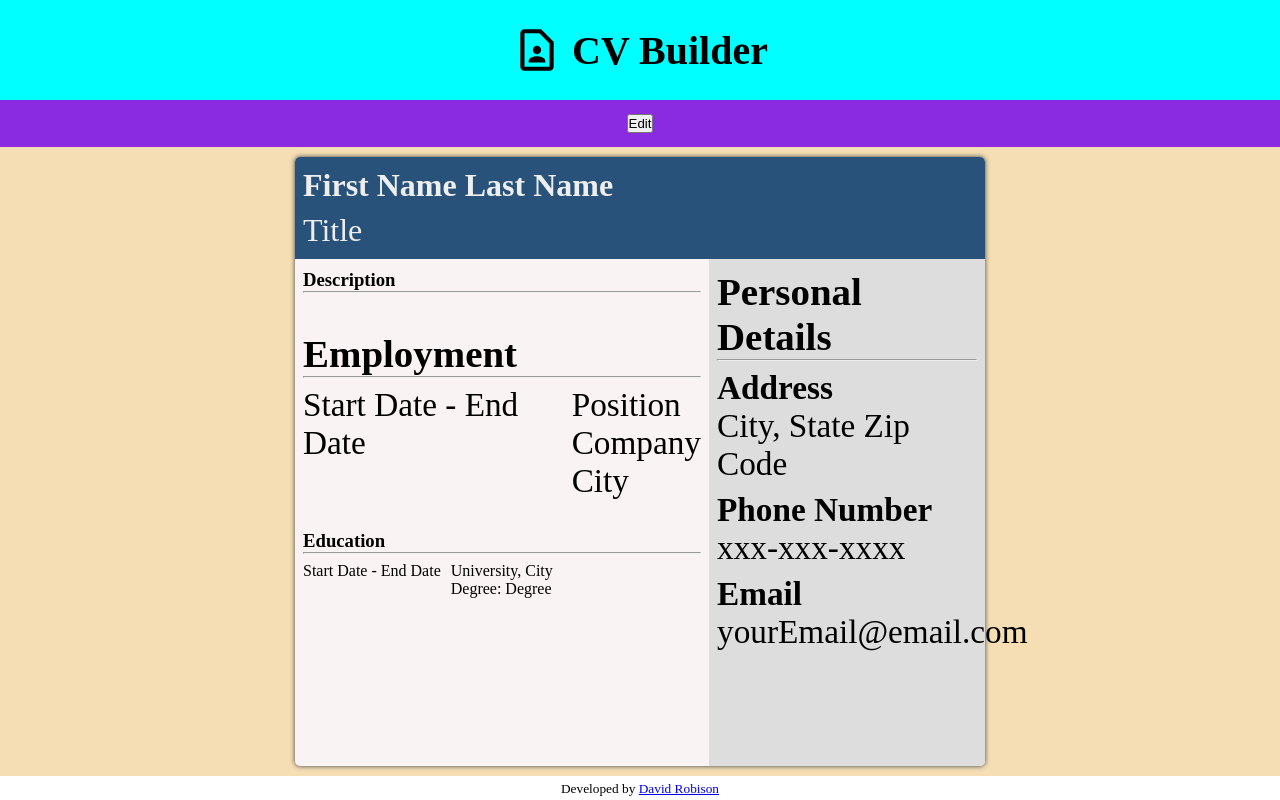
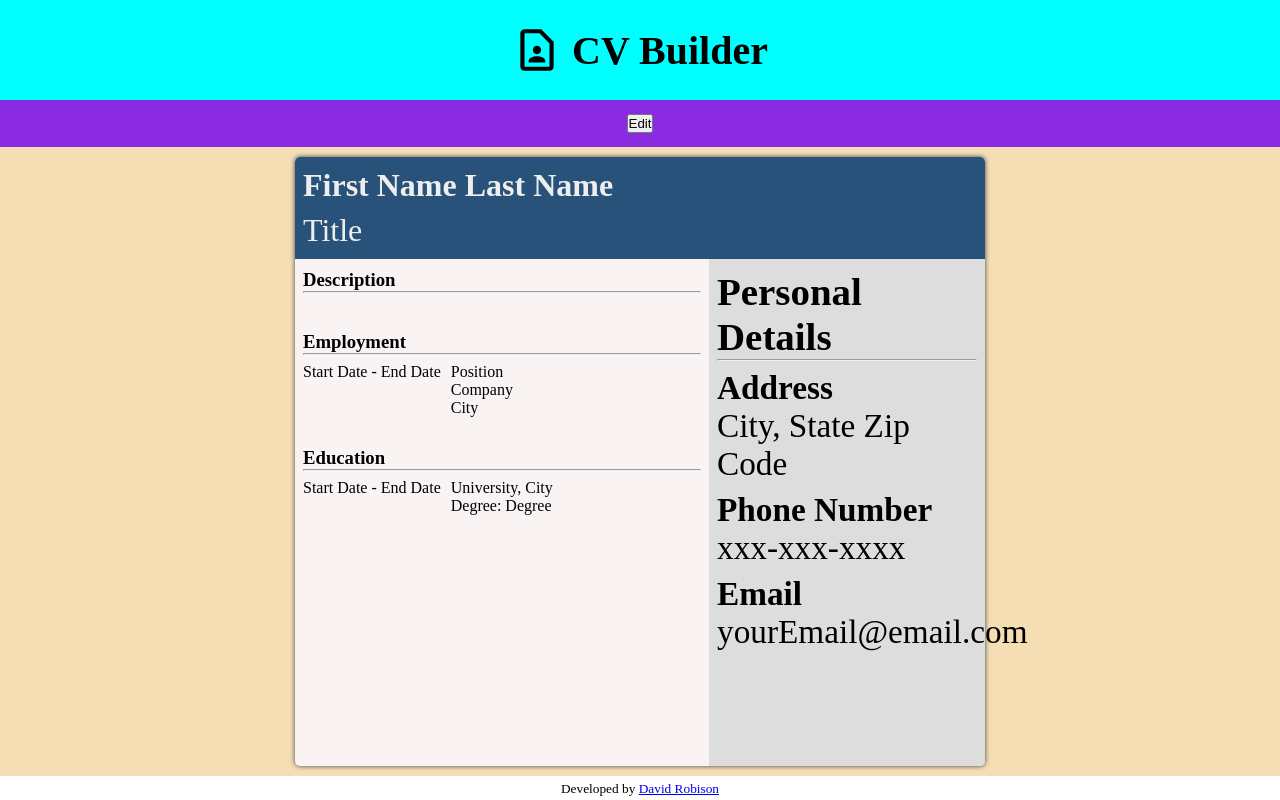
Before and after one commit to robisonwebdev/CV-Application, a React (Create React App) app: page / in a window 1280 px wide. Both pictures are taken after a click on the button "Preview". Built offline with nearby package versions, Linux system fonts and the light colour scheme.

Commit message:
Setup @media and changed font-size of .preview_employment

```diff
--- a/src/styles/Main/Preview/PreviewEmployment.css
+++ b/src/styles/Main/Preview/PreviewEmployment.css
@@ -15,3 +15,9 @@
     height: auto;
     width: 100%;
 }
+
+@media only screen and (min-width: 580px) {
+    .preview_employment {
+        font-size: 1rem;
+    }
+}
```
